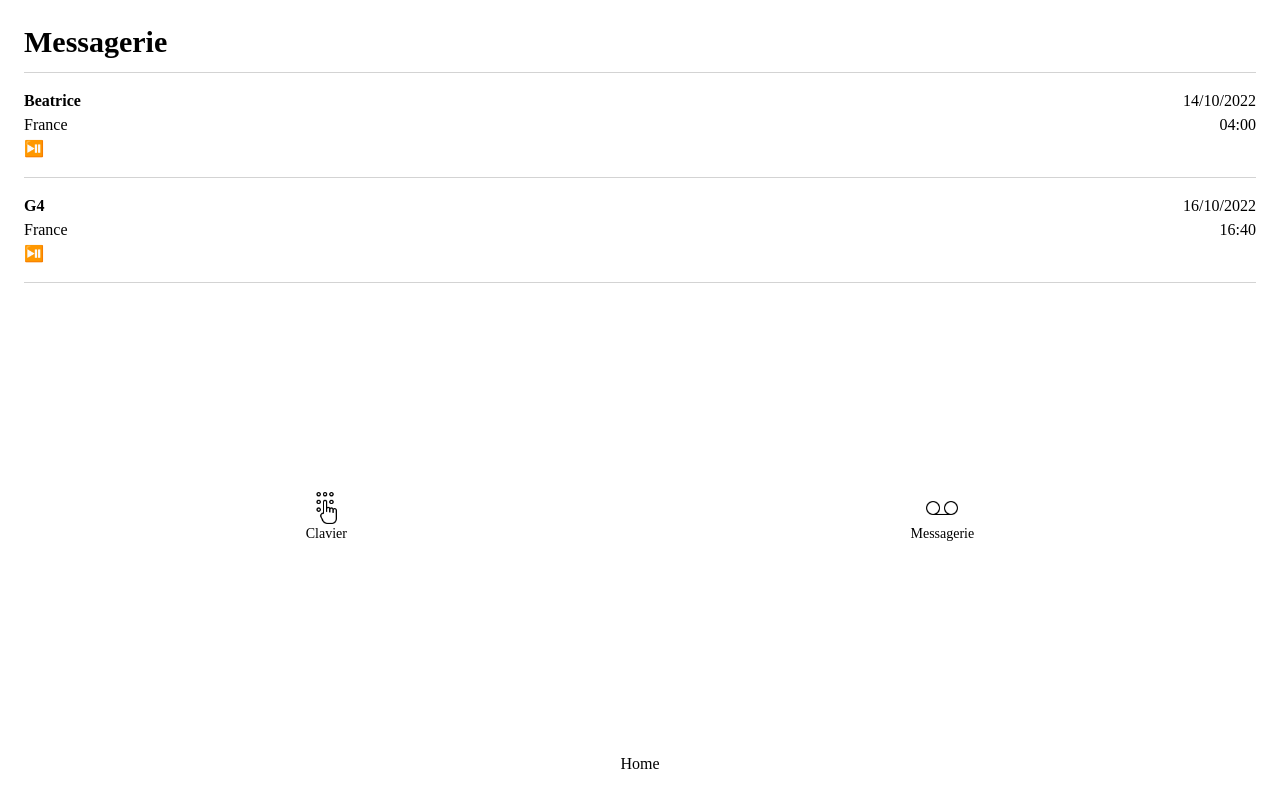
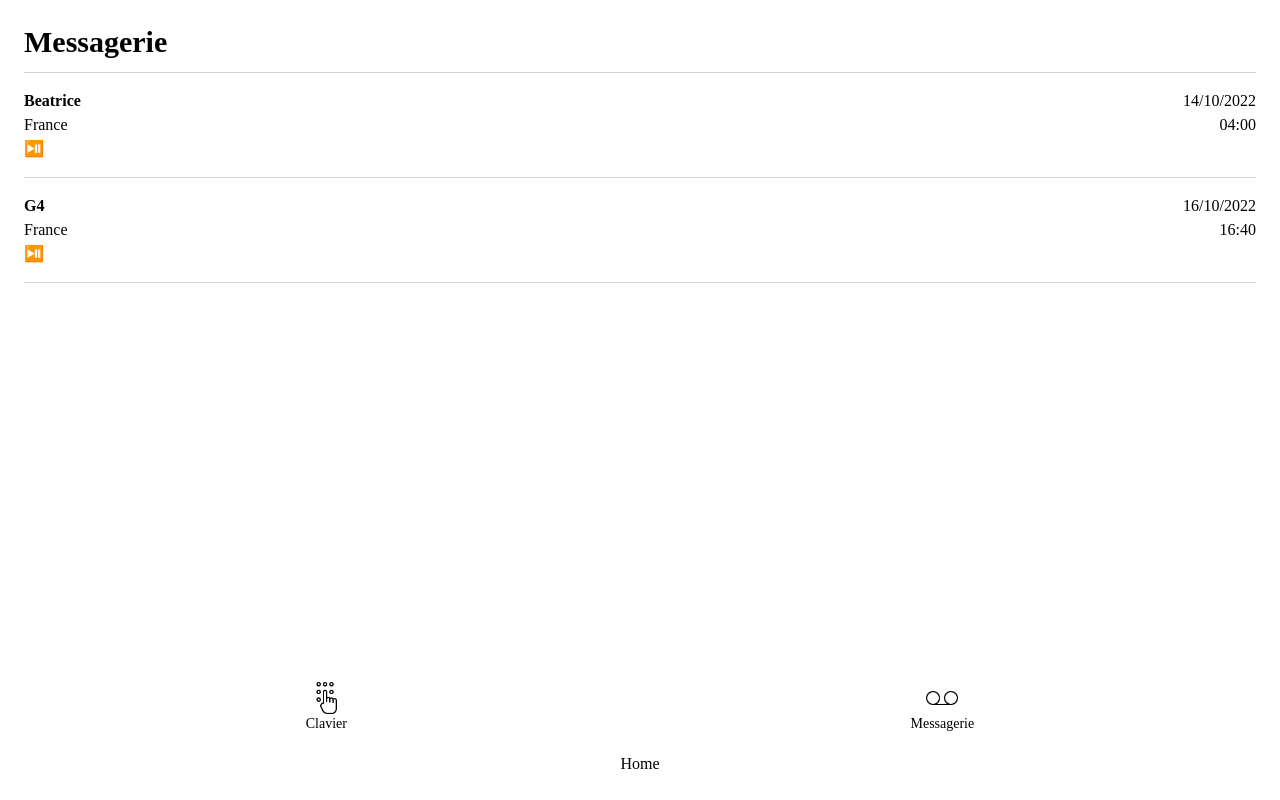
Before and after one commit to Pierson38/cercle-de-projet, a React (Create React App) app: page /telephone in a window 1280 px wide. Both pictures are taken after a click on the element "Messagerie". Built offline with nearby package versions, Linux system fonts and the light colour scheme; a web font is replaced by a local one.

Commit message:
Correctif bugs

```diff
--- /dev/null
+++ b/src/components/Telephone/Messagerie.css
@@ -0,0 +1,3 @@
+.messagerie {
+    height: 80vh;
+}
--- a/src/components/Telephone/Messagerie.jsx
+++ b/src/components/Telephone/Messagerie.jsx
@@ -2,6 +2,7 @@ import React from "react";
 import { useState, useEffect } from "react";
 
 import messagerie from "../../data/messagerie";
+import "./Messagerie.css"
 
 function Messagerie() {
   // un hook custom pour gérer l'audio
@@ -54,7 +55,7 @@ function Messagerie() {
   };
 
   return (
-    <div>
+    <div className="messagerie">
       <h1 className="font-bold text-3xl">Messagerie</h1>
       <hr className="my-3" />
       {messagerie.map((item) => (
```
